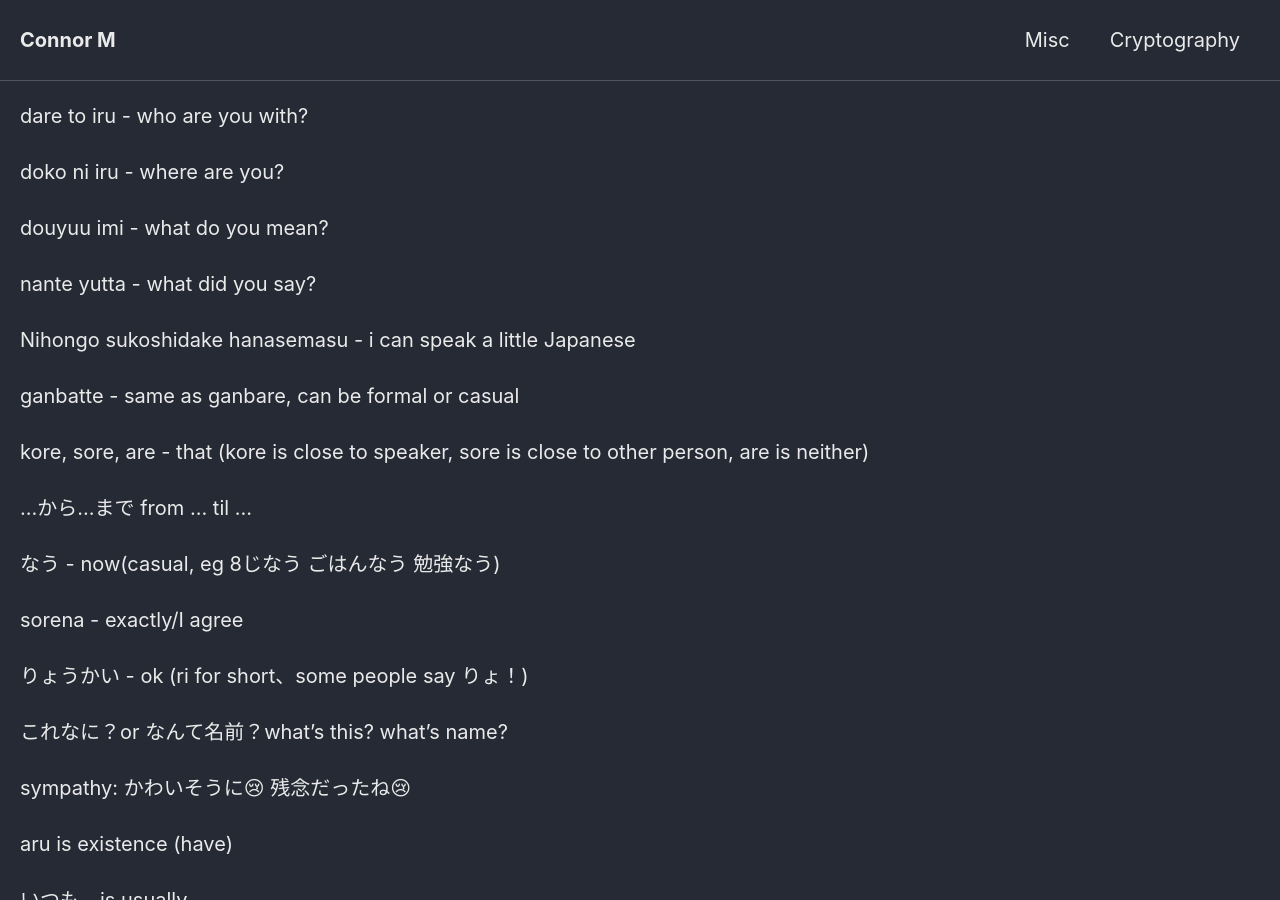
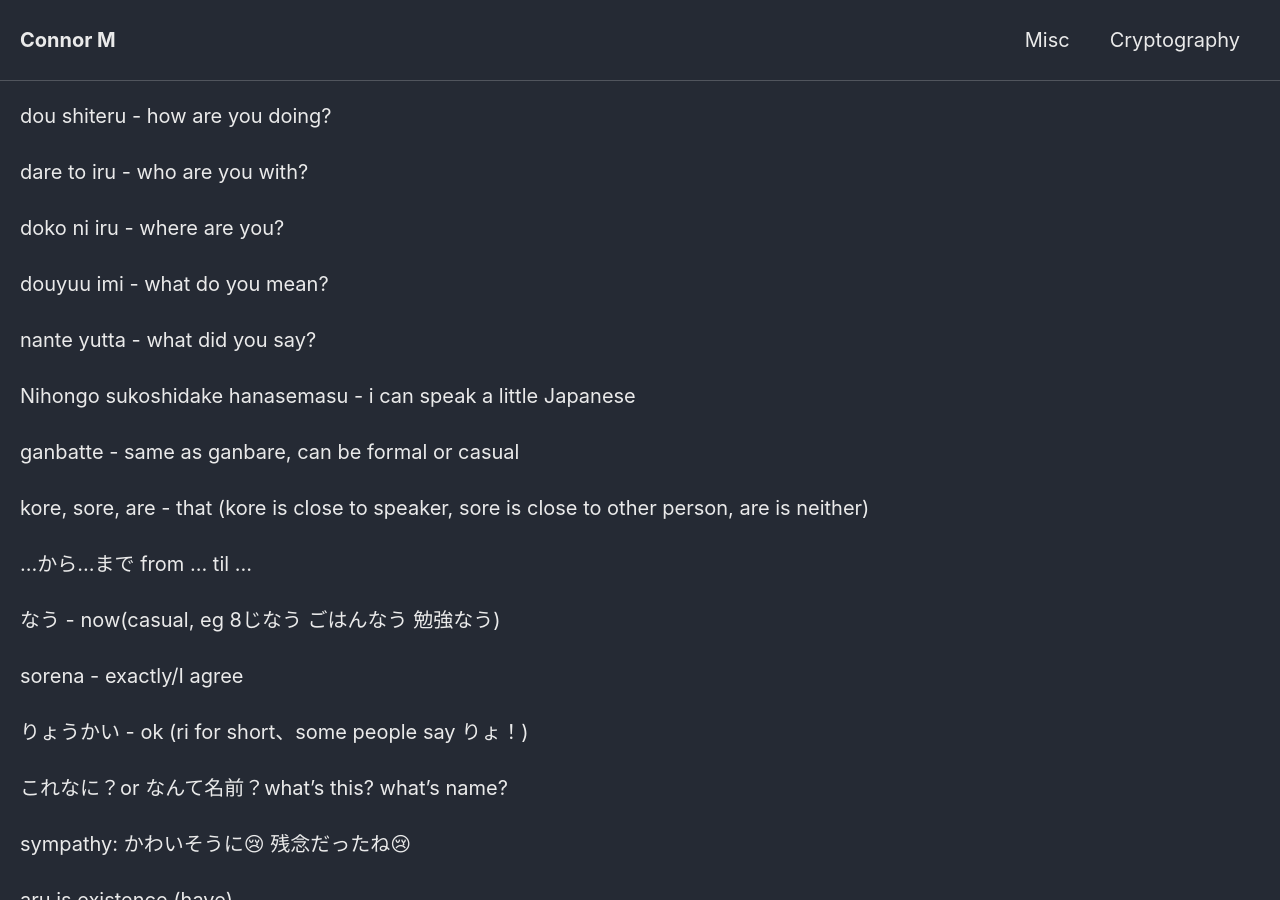
Before and after one commit to Connor-McCartney/Connor-McCartney.github.io, a Jekyll site: the page built from _pages/misc/japanese.md, in a window 1280 px wide and 900 px high. Built offline with Jekyll 4.4.1, drawn with Linux system fonts in a browser that asks for light colours; cached includes are drawn as plain includes; our own code applies the rules of GitHub Pages for plain Markdown files.

Commit message:
Update japanese.md

```diff
--- a/_pages/misc/japanese.md
+++ b/_pages/misc/japanese.md
@@ -1,3 +1,5 @@
+dou shiteru - how are you doing?
+
 dare to iru - who are you with?
 
 doko ni iru - where are you?
```
